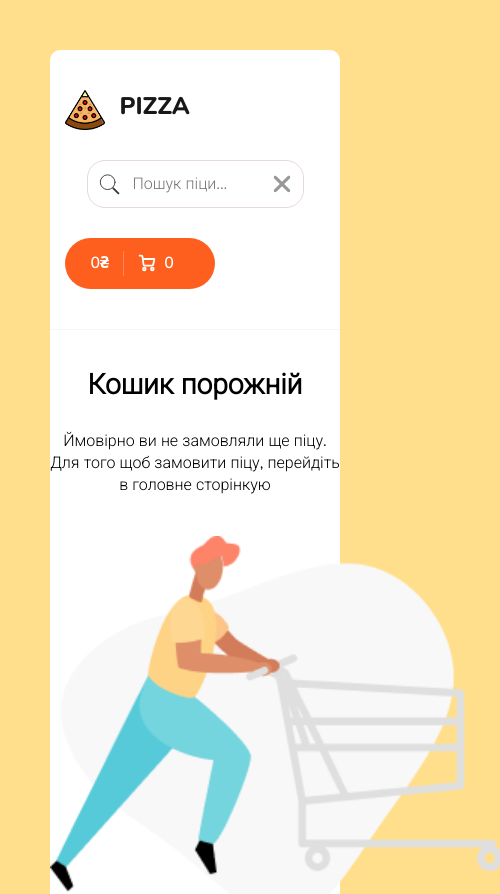
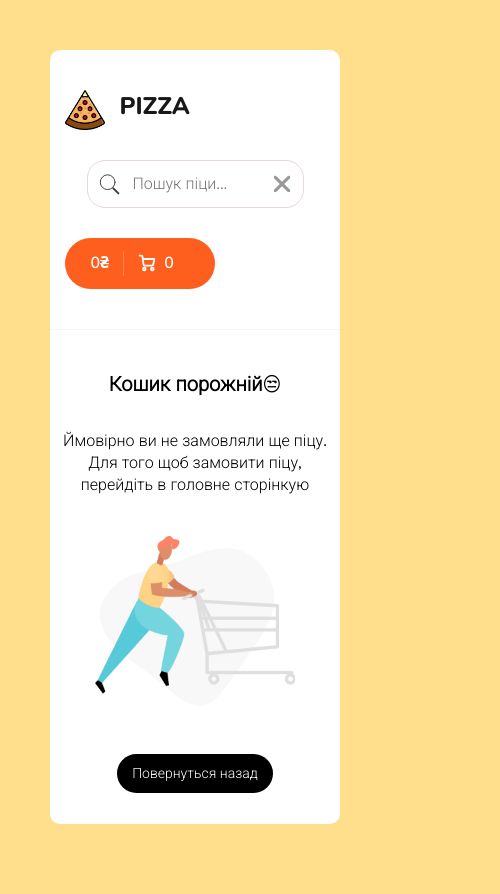
Before and after one commit to mryevhenii07/pizza, a React (Create React App) app: page /cart in a window 390 px wide. Shown: the top 894 px of the page, 500 px wide, since content can reach past the window. Built offline with nearby package versions, Linux system fonts and the light colour scheme.

Commit message:
added empry madia

```diff
--- a/src/component/CartEmpty/CartEmpty.jsx
+++ b/src/component/CartEmpty/CartEmpty.jsx
@@ -7,7 +7,7 @@ const CartEmpty = () => {
   return (
     <>
       <div className={s.cart}>
-        <h2 className={s.title}> Кошик порожній</h2>
+        <h2 className={s.title}> Кошик порожній😒</h2>
         <p className={s.paragraph}>
           Ймовірно ви не замовляли ще піцу.
           <br /> Для того щоб замовити піцу, перейдіть в головне сторінкую
--- a/src/component/CartEmpty/CartEmpty.module.scss
+++ b/src/component/CartEmpty/CartEmpty.module.scss
@@ -2,19 +2,37 @@
   text-align: center;
   .paragraph {
     margin-top: 30px;
+    font-weight: 500;
+    @media (max-width: 600px) {
+      font-size: 16px;
+    }
+  }
+  .title {
+    font-size: 32px;
+    font-weight: 700;
+    @media (max-width: 600px) {
+      font-size: 20px;
+    }
   }
   .img {
     margin-top: 40px;
     width: 450px;
+    @media (max-width: 600px) {
+      width: 200px;
+    }
   }
   .wrapBtn {
     margin-top: 50px;
     .btn {
       padding: 13px 18px;
-      background-color: #fe5f1e;
+      background-color: black;
       border-radius: 25px;
       font-size: 18px;
       color: white;
+      @media (max-width: 600px) {
+        padding: 10px 15px;
+        font-size: 14px;
+      }
     }
   }
 }
--- a/src/component/CartItem/CartItem.jsx
+++ b/src/component/CartItem/CartItem.jsx
@@ -6,7 +6,7 @@ import {
 import React from "react";
 import { useDispatch } from "react-redux";
 
-const CartItem = ({ id, price, title, type, count, imageUrl }) => {
+const CartItem = ({ id, price, title, type, size, count, imageUrl }) => {
   const dispatch = useDispatch();
 
   const onClickPlus = () => {
@@ -28,7 +28,9 @@ const CartItem = ({ id, price, title, type, count, imageUrl }) => {
       </div>
       <div className="cart__item-info">
         <h3>{title}</h3>
-        <p>{type}, 26 см.</p>
+        <p>
+          {type}, {size} см.
+        </p>
       </div>
       <div className="cart__item-count">
         <div
--- a/src/component/PizzaBlock/PizzaBlock.jsx
+++ b/src/component/PizzaBlock/PizzaBlock.jsx
@@ -22,7 +22,7 @@ const PizzaBlock = ({ id, title, price, imageUrl, sizes, types, rating }) => {
       price,
       imageUrl,
       type: typeName[typeActive],
-      size: sizeActive,
+      size: sizes[sizeActive],
     };
     dispatch(addItems(items));
   };
```
Also changed, not shown: 1 other file (tests, documents, lock files or other folders).
